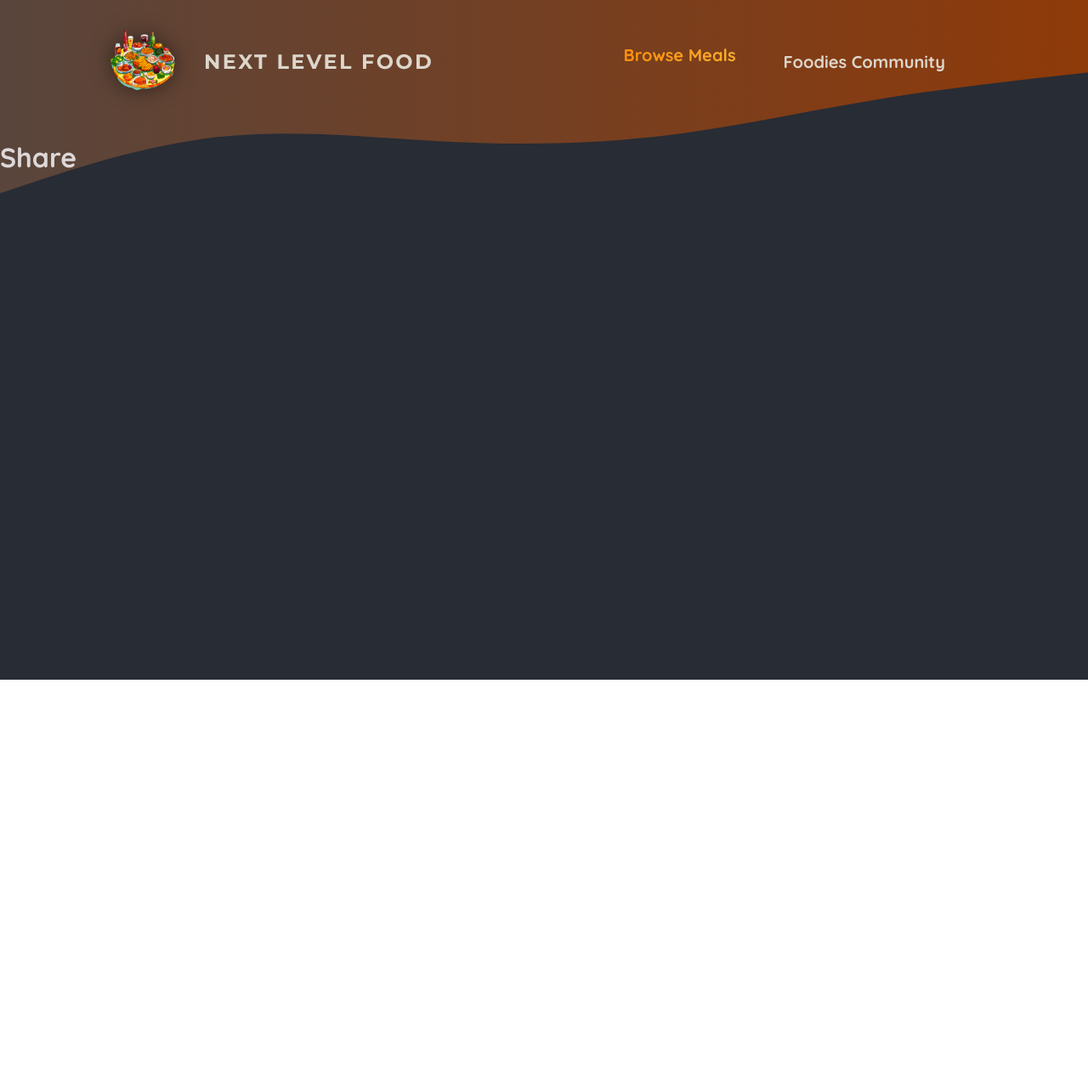
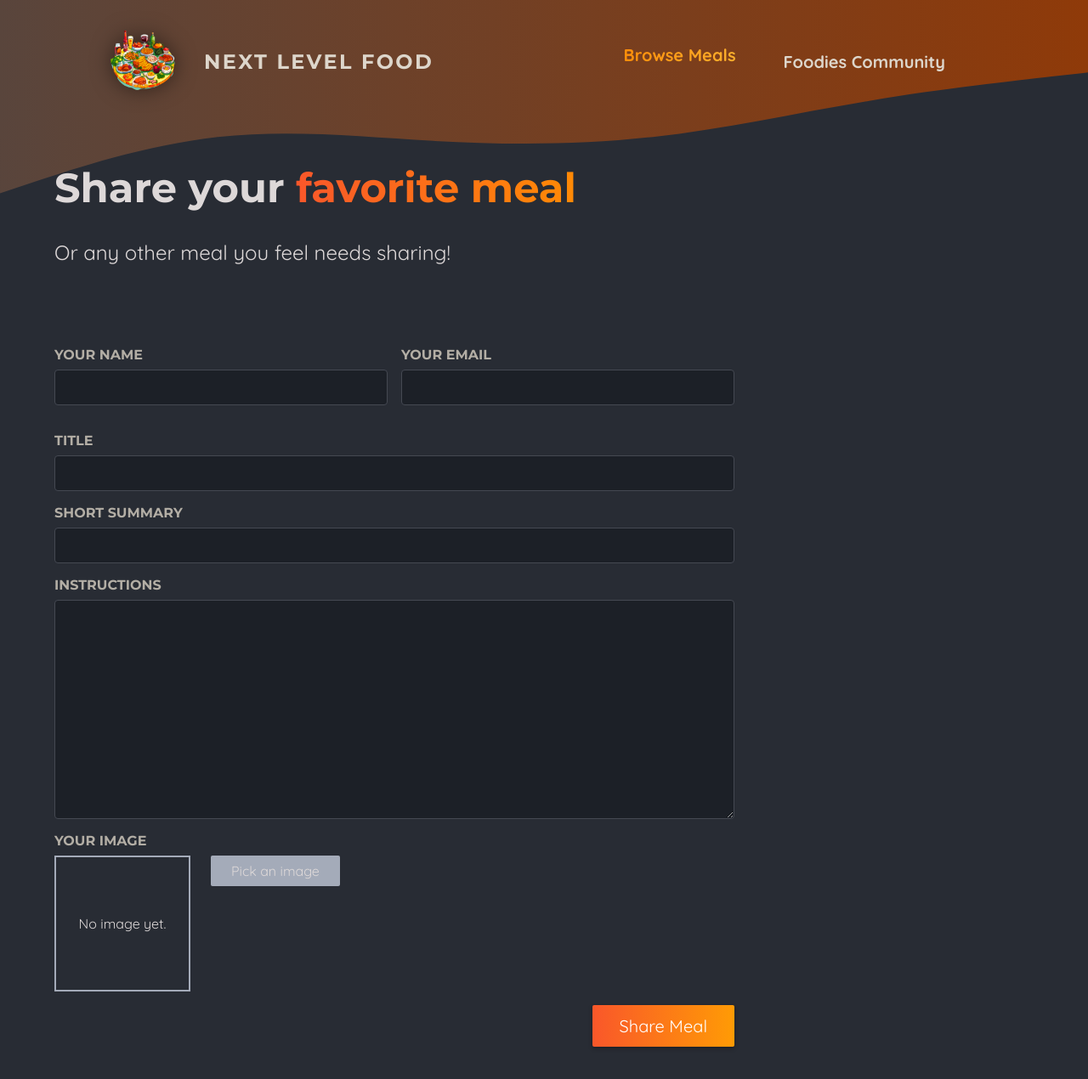
Before and after one commit to gtzjesus/foodsie, a Next.js app: page /meals/share in a window 1280 px wide. Shown: the top 1270 px of the page at 85% size. Before the commit the page ends 800 px from the top, so only its background shows below. Built offline with nearby package versions, Linux system fonts and the light colour scheme.

Commit message:
Server action finally inside client component

```diff
--- /dev/null
+++ b/app/meals/[mealSlug]/page.module.css
@@ -0,0 +1,127 @@
+.header {
+  display: flex;
+  padding: 2rem 1rem;
+  gap: 3rem;
+  margin: auto;
+  max-width: 80rem;
+}
+
+.image {
+  position: relative;
+  width: 30rem;
+  height: 20rem;
+}
+
+.header img {
+  object-fit: cover;
+  border-radius: 8px;
+  box-shadow: 0 0 0.5rem rgba(0, 0, 0, 0.5);
+  animation: fade-slide-in-from-left 1s ease-out forwards;
+}
+
+.headerText {
+  padding: 0.5rem 1rem 0 1rem;
+  color: #ddd6cb;
+  max-width: 40rem;
+  animation: fade-slide-in-from-right 1s ease-out forwards;
+}
+
+.headerText h1 {
+  margin: 0;
+  font-size: 3.5rem;
+  text-transform: uppercase;
+  font-family: 'Montserrat', sans-serif;
+  text-shadow: 0 0 0.5rem rgba(0, 0, 0, 0.5);
+}
+
+.creator {
+  font-size: 1.5rem;
+  color: #cfa69b;
+  font-style: italic;
+}
+
+.creator a {
+  background: linear-gradient(90deg, #f9572a, #ff8a05);
+  background-clip: text;
+  -webkit-background-clip: text;
+  -webkit-text-fill-color: transparent;
+}
+
+.creator a:hover,
+.creator a:active {
+  background: linear-gradient(90deg, #f9572a, #ff8a05);
+  background-clip: text;
+  -webkit-background-clip: text;
+  -webkit-text-fill-color: transparent;
+  text-shadow: 0 0 18px rgba(248, 190, 42, 0.8);
+}
+
+.summary {
+  font-size: 1.5rem;
+}
+
+.instructions {
+  font-size: 1.25rem;
+  line-height: 1.5;
+  background-color: #6e6464;
+  color: #13120f;
+  border-radius: 8px;
+  box-shadow: 0 0 0.5rem rgba(0, 0, 0, 0.5);
+  padding: 2rem;
+  max-width: 60rem;
+  margin: 2rem auto;
+  animation: fade-slide-in-from-bottom 1s ease-out forwards;
+}
+
+.loading {
+  font-size: 3rem;
+  text-align: center;
+  color: #ddd6cb;
+  font-weight: bold;
+  animation: flash 1s ease-in-out infinite alternate;
+}
+
+@keyframes fade-slide-in-from-left {
+  0% {
+    opacity: 0;
+    transform: translateX(-1rem);
+  }
+  100% {
+    opacity: 1;
+    transform: translateX(0);
+  }
+}
+
+@keyframes fade-slide-in-from-right {
+  0% {
+    opacity: 0;
+    transform: translateX(1rem);
+  }
+  100% {
+    opacity: 1;
+    transform: translateX(0);
+  }
+}
+
+@keyframes fade-slide-in-from-bottom {
+  0% {
+    opacity: 0;
+    transform: translateY(1rem);
+  }
+  100% {
+    opacity: 1;
+    transform: translateY(0);
+  }
+}
+
+@keyframes flash {
+  0% {
+    opacity: 0;
+  }
+  50% {
+    opacity: 1;
+  }
+  100% {
+    opacity: 0;
+  }
+}
--- a/app/meals/share/page.js
+++ b/app/meals/share/page.js
@@ -1,7 +1,67 @@
-export default function SharePage() {
+'use client';
+
+import ImagePicker from '@/components/meals/image-picker';
+import classes from './page.module.css';
+
+export default function ShareMealPage() {
+  // Server action (guaranteed only to execute in the server)
+  async function shareMeal(formData) {
+    ('use server');
+
+    const meal = {
+      title: formData.get('title'),
+      summary: formData.get('summary'),
+      instructions: formData.get('instructions'),
+      image: formData.get('image'),
+      creator: formData.get('name'),
+      creator_email: formData.get('email'),
+    };
+
+    console.log(meal);
+  }
   return (
-    <main>
-      <h1>Share</h1>
-    </main>
+    <>
+      <header className={classes.header}>
+        <h1>
+          Share your <span className={classes.highlight}>favorite meal</span>
+        </h1>
+        <p>Or any other meal you feel needs sharing!</p>
+      </header>
+      <main className={classes.main}>
+        <form className={classes.form} action={shareMeal}>
+          <div className={classes.row}>
+            <p>
+              <label htmlFor="name">Your name</label>
+              <input type="text" id="name" name="name" required />
+            </p>
+            <p>
+              <label htmlFor="email">Your email</label>
+              <input type="email" id="email" name="email" required />
+            </p>
+          </div>
+          <p>
+            <label htmlFor="title">Title</label>
+            <input type="text" id="title" name="title" required />
+          </p>
+          <p>
+            <label htmlFor="summary">Short Summary</label>
+            <input type="text" id="summary" name="summary" required />
+          </p>
+          <p>
+            <label htmlFor="instructions">Instructions</label>
+            <textarea
+              id="instructions"
+              name="instructions"
+              rows="10"
+              required
+            ></textarea>
+          </p>
+          <ImagePicker label="your image" name="image" />
+          <p className={classes.actions}>
+            <button type="submit">Share Meal</button>
+          </p>
+        </form>
+      </main>
+    </>
   );
 }
--- /dev/null
+++ b/app/meals/share/page.module.css
@@ -0,0 +1,98 @@
+.header {
+  gap: 3rem;
+  margin: 3rem auto 5rem auto;
+  width: 90%;
+  max-width: 75rem;
+  color: #ddd6cb;
+  font-size: 1.5rem;
+}
+
+.header h1 {
+  font-family: 'Montserrat', sans-serif;
+}
+
+.highlight {
+  background: linear-gradient(90deg, #f9572a, #ff8a05);
+  background-clip: text;
+  -webkit-background-clip: text;
+  -webkit-text-fill-color: transparent;
+}
+
+.main {
+  width: 90%;
+  max-width: 75rem;
+  margin: 3rem auto;
+  color: white;
+}
+
+.form {
+  max-width: 50rem;
+}
+
+.form label {
+  display: block;
+  margin-bottom: 0.5rem;
+  font-size: 1rem;
+  font-family: 'Montserrat', sans-serif;
+  text-transform: uppercase;
+  color: #b3aea5;
+  font-weight: bold;
+}
+
+.form input,
+.form textarea {
+  display: block;
+  width: 100%;
+  padding: 0.5rem 1rem;
+  border-radius: 4px;
+  border: 1px solid #454952;
+  background: #1c2027;
+  font-size: 1.25rem;
+  font-family: 'Montserrat', sans-serif;
+  color: #ddd6cb;
+}
+
+.form input:focus,
+.form textarea:focus {
+  outline-color: #f99f2a;
+  background-color: #1f252d;
+}
+
+.row {
+  display: flex;
+  gap: 1rem;
+}
+
+.row p {
+  width: 100%;
+}
+
+.actions {
+  text-align: right;
+}
+
+.actions button {
+  border: 0;
+  padding: 0.75rem 2rem;
+  background: linear-gradient(90deg, #f9572a, #ff9b05);
+  border: none;
+  color: #ffffff;
+  border-radius: 2px;
+  cursor: pointer;
+  font: inherit;
+  font-size: 1.25rem;
+  box-shadow: 0 2px 5px rgba(0, 0, 0, 0.3);
+}
+
+.actions button:hover,
+.actions button:focus {
+  background: linear-gradient(90deg, #fd4715, #f9b241);
+}
+
+.actions button:disabled,
+.actions button:hover:disabled,
+.actions button:focus:disabled {
+  background: #ccc;
+  color: #979797;
+  cursor: not-allowed;
+}
--- a/app/not-found.js
+++ b/app/not-found.js
@@ -1,7 +1,7 @@
 export default function NotFound() {
   return (
     <main className="not-found">
-      <h1>NotFound</h1>
+      <h1>Meal Not Found</h1>
       <p>Woops, wrong page</p>
     </main>
   );
--- /dev/null
+++ b/components/meals/image-picker.js
@@ -0,0 +1,57 @@
+'use client';
+import { useRef, useState } from 'react';
+import classes from './image-picker.module.css';
+import Image from 'next/image';
+export default function ImagePicker({ label, name }) {
+  const [pickedImage, setPickedImage] = useState();
+  const imageInput = useRef();
+  // Handle image click
+  function handleImageClick() {
+    imageInput.current.click();
+  }
+  // Handle image change
+  function handleImageChange(event) {
+    const file = event.target.files[0];
+
+    if (!file) {
+      setPickedImage(null);
+      return;
+    }
+
+    const fileReader = new FileReader();
+
+    fileReader.onload = () => {
+      setPickedImage(fileReader.result);
+    };
+
+    fileReader.readAsDataURL(file);
+  }
+  return (
+    <div className={classes.picker}>
+      <label htmlFor={name}>{label}</label>
+      <div className={classes.controls}>
+        <div className={classes.preview}>
+          {!pickedImage && <p>No image yet.</p>}
+          {pickedImage && <Image src={pickedImage} alt="Image selected" fill />}
+        </div>
+        <input
+          className={classes.input}
+          type="file"
+          id={name}
+          accept="image/png, image/jpeg"
+          name={name}
+          ref={imageInput}
+          onChange={handleImageChange}
+          required
+        />
+        <button
+          className={classes.button}
+          type="button"
+          onClick={handleImageClick}
+        >
+          Pick an image
+        </button>
+      </div>
+    </div>
+  );
+}
--- /dev/null
+++ b/components/meals/image-picker.module.css
@@ -0,0 +1,45 @@
+.controls {
+  display: flex;
+  align-items: flex-start;
+  gap: 1.5rem;
+  margin-bottom: 1rem;
+}
+
+.picker .input {
+  display: none;
+}
+
+.picker .button {
+  border: 0;
+  padding: 0.5rem 1.5rem;
+  background: #a4abb9;
+  border-radius: 2px;
+  cursor: pointer;
+  font: inherit;
+}
+
+.picker .button:hover,
+.picker .button:focus {
+  background: #b3b9c6;
+}
+
+.preview {
+  width: 10rem;
+  height: 10rem;
+  border: 2px solid #a4abb9;
+  display: flex;
+  justify-content: center;
+  align-items: center;
+  text-align: center;
+  color: #a4abb9;
+  position: relative;
+}
+
+.preview p {
+  margin: 0;
+  padding: 1rem;
+}
+
+.preview img {
+  object-fit: cover;
+}
--- a/lib/meals.js
+++ b/lib/meals.js
@@ -7,3 +7,7 @@
   // throw new Error('Loading meals failed');
   return db.prepare('SELECT * FROM meals').all();
 }
+
+export function getMeal(slug) {
+  return db.prepare('SELECT * FROM meals WHERE slug = ?').get(slug);
+}
```
Also changed, not shown: app/meals/[mealSlug]/page.js (+36 -4 lines).
